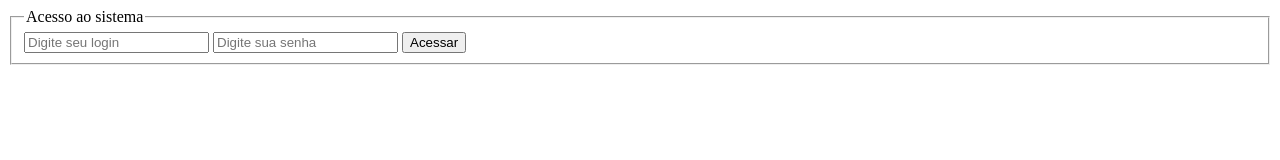
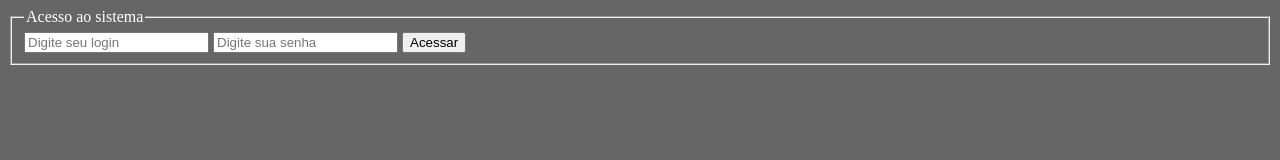
Before and after one commit to amasiero/treinamento-fiap, a plain HTML site: page index.html in a window 1280 px wide. Drawn offline with Linux system fonts and the light colour scheme.

Commit message:
Dark theme

```diff
--- a/index.html
+++ b/index.html
@@ -6,7 +6,7 @@
 		<meta name="viewport" content="width=device-width, initial-scale=1.0" />
 		<title>Login</title>
 	</head>
-	<body>
+	<body style="color: #fff; background: #666">
 		<fieldset>
 			<legend>Acesso ao sistema</legend>
 			<form action="">
```
